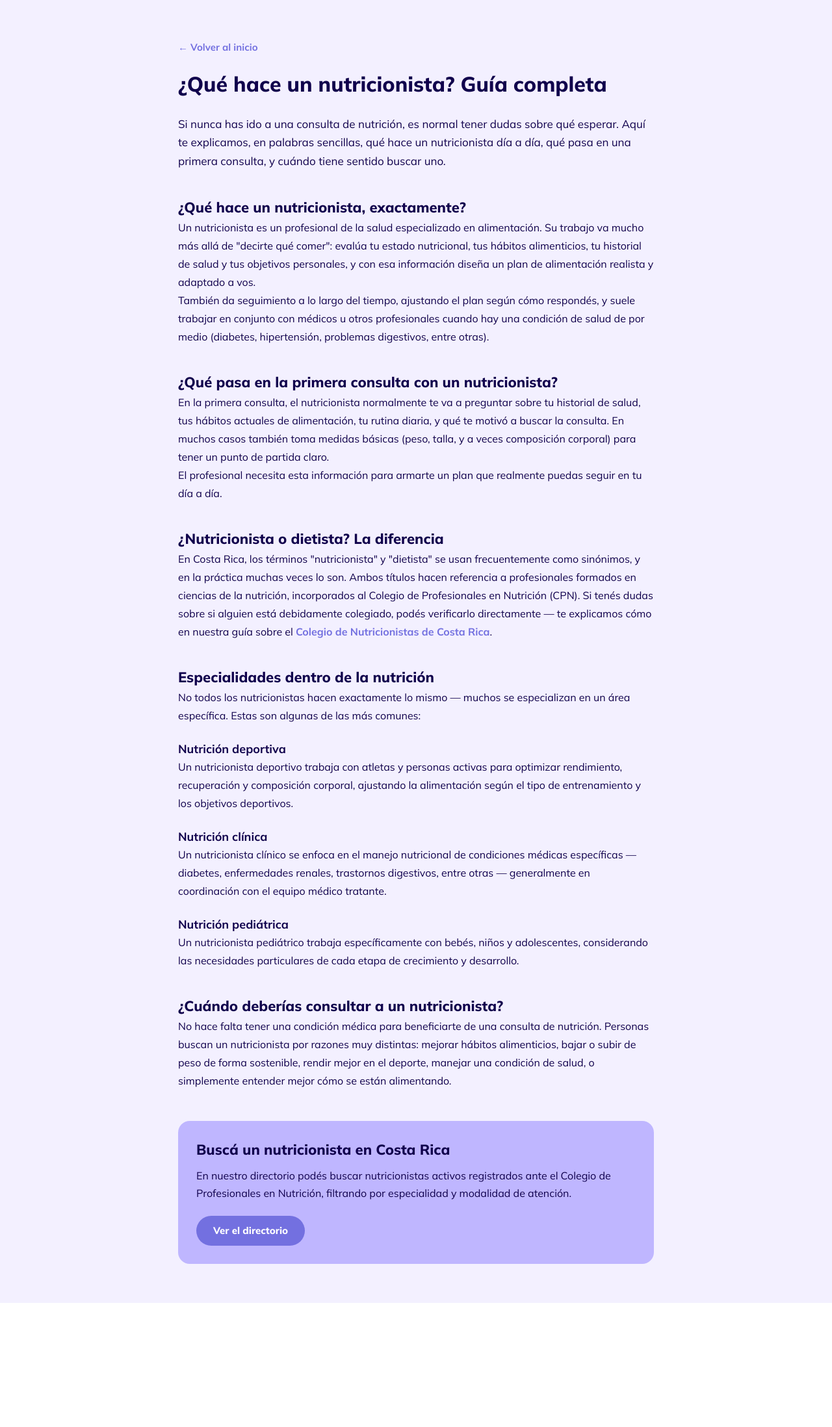
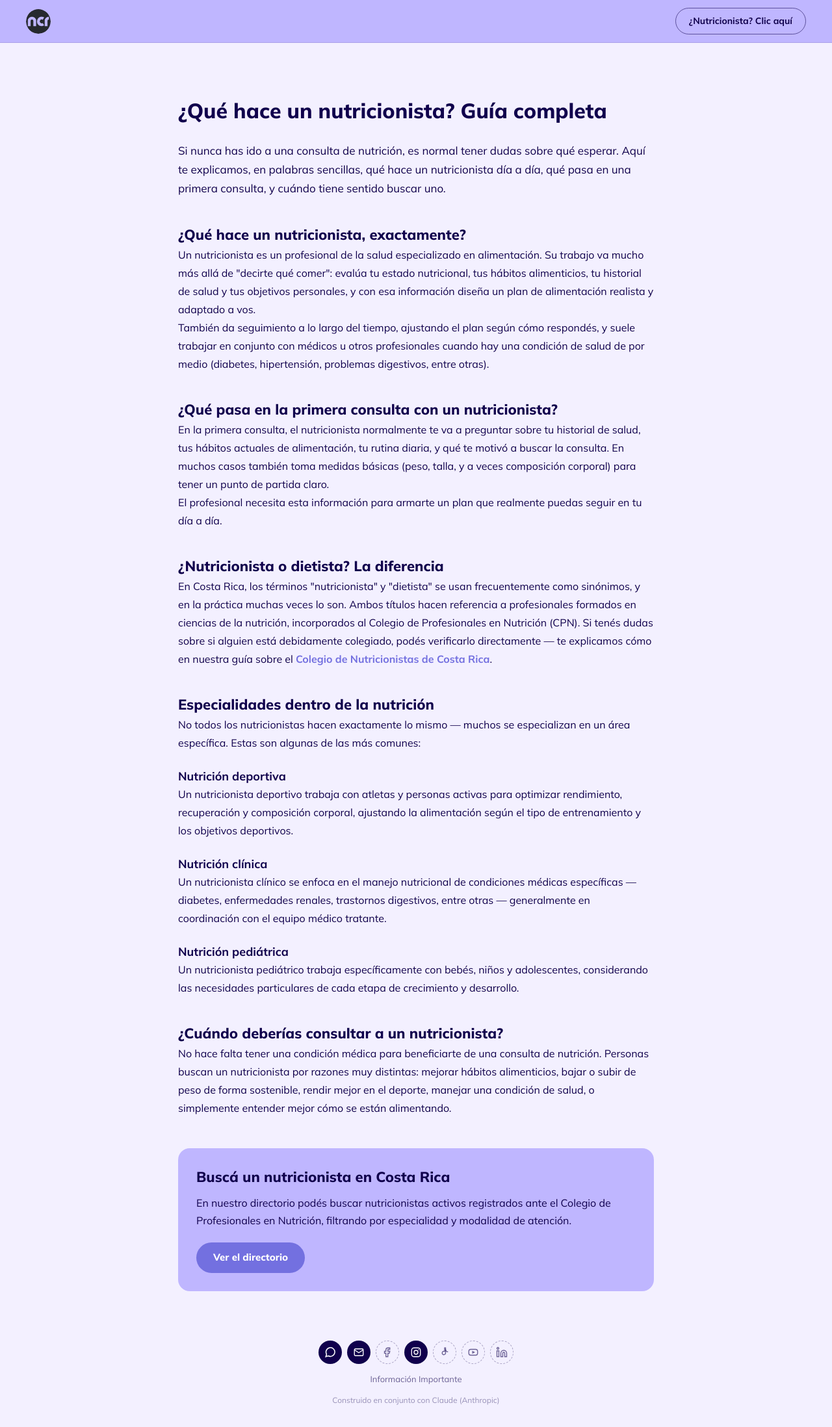
Before and after one commit to Cubujuqui/ncr-directory, a Next.js app: page /que-hace-un-nutricionista in a window 1280 px wide. Shown: the whole page at 65% size. Before the commit the page ends 2005 px from the top, so only its background shows below. Built offline with nearby package versions, Linux system fonts and the light colour scheme; no server answers.

Commit message:
roll out shared sticky header and footer across directorio, aviso-legal, colegio, and que-hace-un-nutricionista pages

```diff
--- a/app/aviso-legal/page.tsx
+++ b/app/aviso-legal/page.tsx
@@ -1,5 +1,7 @@
 import Link from 'next/link';
 import type { Metadata } from 'next';
+import SiteHeader from '@/components/SiteHeader';
+import SiteFooter from '@/components/SiteFooter';
 
 export const metadata: Metadata = {
   title: 'Aviso Legal | Nutricionistas en Costa Rica',
@@ -9,11 +11,8 @@ export const metadata: Metadata = {
 export default function AvisoLegal() {
   return (
     <div style={{ minHeight: '100vh', background: '#F3F0FF', fontFamily: "'Mulish', system-ui, sans-serif", color: '#10004C' }}>
+      <SiteHeader />
       <div style={{ maxWidth: '780px', margin: '0 auto', padding: '60px 24px' }}>
-        <Link href="/" style={{ color: '#7370E0', textDecoration: 'none', fontWeight: 700, fontSize: '15px' }}>
-          ← Volver al inicio
-        </Link>
-
         <h1 style={{ fontSize: '32px', fontWeight: 800, margin: '24px 0 32px', lineHeight: 1.2 }}>
           Aviso Legal
         </h1>
@@ -95,6 +94,7 @@ export default function AvisoLegal() {
           Para consultas sobre este Aviso Legal, puede escribir a: <strong>[correo de contacto pendiente]</strong>
         </p>
       </div>
+      <SiteFooter />
     </div>
   );
 }
--- a/app/colegio-de-nutricionistas-costa-rica/page.tsx
+++ b/app/colegio-de-nutricionistas-costa-rica/page.tsx
@@ -1,6 +1,8 @@
 import React from 'react';
 import Link from 'next/link';
 import type { Metadata } from 'next';
+import SiteHeader from '@/components/SiteHeader';
+import SiteFooter from '@/components/SiteFooter';
 import styles from './page.module.css';
 
 export const metadata: Metadata = {
@@ -12,11 +14,8 @@ export const metadata: Metadata = {
 export default function ColegioNutricionistas() {
   return (
     <div className={styles.pagina}>
+      <SiteHeader />
       <div className={styles.contenedor}>
-        <Link href="/" className={styles.volver}>
-          ← Volver al inicio
-        </Link>
-
         <h1 className={styles.titulo}>
           Colegio de Profesionales en Nutrición de Costa Rica: qué es y cómo verificar si un nutricionista está colegiado
         </h1>
@@ -96,6 +95,7 @@ export default function ColegioNutricionistas() {
           </Link>
         </div>
       </div>
+      <SiteFooter />
     </div>
   );
 }
--- a/app/directorio/page.tsx
+++ b/app/directorio/page.tsx
@@ -2,7 +2,8 @@ import { ordenarResultadosDirectorio } from '@/lib/perfiles';
 import SocialIcons, { getHref } from '@/components/SocialIcons';
 import TarjetaClicable from '@/components/TarjetaClicable';
 import FiltrosDirectorio from '@/components/FiltrosDirectorio';
-import Link from 'next/link';
+import SiteHeader from '@/components/SiteHeader';
+import SiteFooter from '@/components/SiteFooter';
 import styles from './page.module.css';
 
 function calcularEnlacePrincipal(perfil: { tier: string; puntoContactoPrimario: string; carne: string | null; whatsapp: string | null; email: string | null; facebook: string | null; instagram: string | null; tiktok: string | null; youtube: string | null; linkedin: string | null }) {
@@ -31,9 +32,8 @@ export default async function Directorio({
 
   return (
     <div className={styles.pagina}>
+      <SiteHeader />
       <div className={styles.contenedor}>
-        <Link href="/" className={styles.volver}>← Volver</Link>
-
         <h1 className={styles.titulo}>
           {especialidad ? especialidad : 'Todos los nutricionistas activos'}
         </h1>
@@ -76,6 +76,7 @@ export default async function Directorio({
           })}
         </div>
       </div>
+      <SiteFooter />
     </div>
   );
 }
--- a/app/que-hace-un-nutricionista/page.tsx
+++ b/app/que-hace-un-nutricionista/page.tsx
@@ -1,5 +1,8 @@
+import React from 'react';
 import Link from 'next/link';
 import type { Metadata } from 'next';
+import SiteHeader from '@/components/SiteHeader';
+import SiteFooter from '@/components/SiteFooter';
 import styles from './page.module.css';
 
 export const metadata: Metadata = {
@@ -11,11 +14,8 @@ export const metadata: Metadata = {
 export default function QueHaceUnNutricionista() {
   return (
     <div className={styles.pagina}>
+      <SiteHeader />
       <div className={styles.contenedor}>
-        <Link href="/" className={styles.volver}>
-          ← Volver al inicio
-        </Link>
-
         <h1 className={styles.titulo}>¿Qué hace un nutricionista? Guía completa</h1>
 
         <p className={styles.intro}>
@@ -78,6 +78,7 @@ export default function QueHaceUnNutricionista() {
           </Link>
         </div>
       </div>
+      <SiteFooter />
     </div>
   );
 }
```
